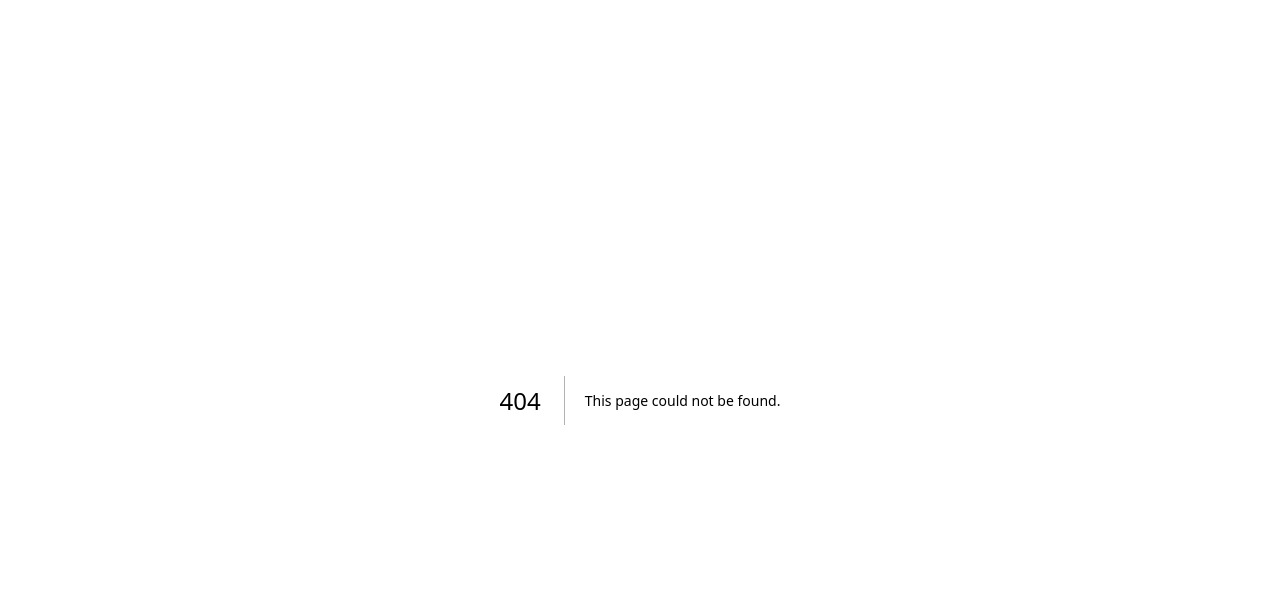
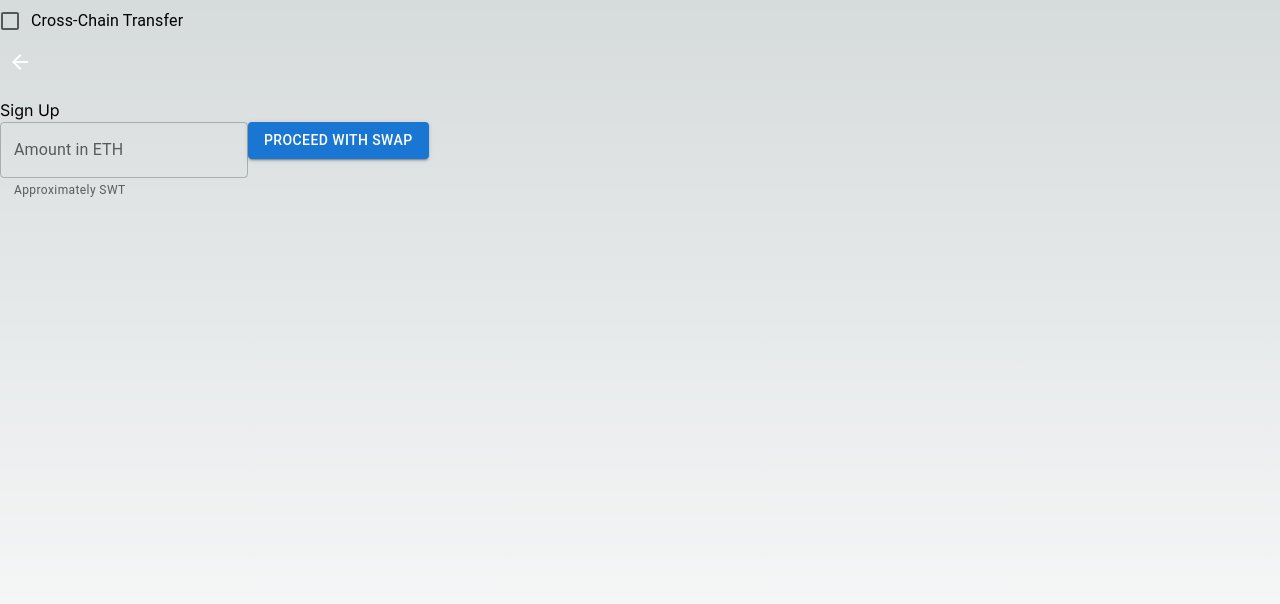
Before and after one commit to zhaopeng24/wallet-ui, a Next.js app: page /pages in a window 1280 px wide. Before the commit this address had no page. Shown: the top 604 px of the page. Built offline with nearby package versions, Linux system fonts and the light colour scheme.

Commit message:
swap页面设计

```diff
--- /dev/null
+++ b/app/pages/cross-chain-swap-details.js
@@ -0,0 +1,21 @@
+import React from 'react';
+import { useRouter } from 'next/router';
+import { Button, IconButton } from '@mui/material';
+import ArrowBackIcon from '@mui/icons-material/ArrowBack';
+
+const CrossChainSwapDetails = () => {
+  const router = useRouter();
+
+  return (
+    <div style={{ padding: '20px' }}>
+      <IconButton onClick={() => router.back()} style={{ marginBottom: '20px', color: '#1976d2' }}>
+        <ArrowBackIcon />
+      </IconButton>
+      <h1>Cross-Chain Swap Details</h1>
+      <p>Here are the details of your cross-chain swap transaction:</p>
+      {/* 展示跨链交易细节 */}
+    </div>
+  );
+};
+
+export default CrossChainSwapDetails;
--- /dev/null
+++ b/app/pages/swap-details.js
@@ -0,0 +1,22 @@
+
+import React from 'react';
+import { useRouter } from 'next/router';
+import { Button, IconButton } from '@mui/material';
+import ArrowBackIcon from '@mui/icons-material/ArrowBack';
+
+const SwapDetails = () => {
+  const router = useRouter();
+
+  return (
+    <div style={{ padding: '20px' }}>
+      <IconButton onClick={() => router.back()} style={{ marginBottom: '20px', color: '#1976d2' }}>
+        <ArrowBackIcon />
+      </IconButton>
+      <h1>Swap Details</h1>
+      <p>Here are the details of your swap transaction:</p>
+      {/* 展示交易细节 */}
+    </div>
+  );
+};
+
+export default SwapDetails;
--- a/components/MuiUsage.tsx
+++ b/components/MuiUsage.tsx
@@ -1,26 +1,82 @@
-import React from 'react';
-import Button from '@mui/material/Button';
+import React, { useState } from 'react';
 import IconButton from '@mui/material/IconButton';
 import ArrowBackIcon from '@mui/icons-material/ArrowBack';
+import TextField from '@mui/material/TextField';
+import Button from '@mui/material/Button';
+import CheckBox from '@mui/material/CheckBox';
+import FormControlLabel from '@mui/material/FormControlLabel';
+import { useRouter } from 'next/router';
+import { ethers } from 'ethers';
 
 const MuiUsage = () => {
+  const [ethAmount, setEthAmount] = useState('');
+  const [swtAmount, setSwtAmount] = useState(''); // 假设 1 ETH = 3000 SWT
+  const router = useRouter();
+  const [isCrossChain, setIsCrossChain] = useState(false); // 新状态来标识是否跨链
+
   const handleGoBack = () => {
     window.history.back();
   };
 
+  const handleCrossChainChange = (event) => {
+    setIsCrossChain(event.target.checked);
+  };
+
+  const handleEthAmountChange = (event) => {
+    const amountInEth = event.target.value;
+    setEthAmount(amountInEth);
+    const amountInSwt = convertEthToSwt(amountInEth);
+    setSwtAmount(amountInSwt);
+  };
+
+  const handleSwap = () => {
+    // 根据是否跨链选择不同的页面
+    if (isCrossChain) {
+      // 进入跨链交易详情页面
+      router.push('/cross-chain-swap-details');
+    } else {
+      // 进入普通交易详情页面
+      router.push('/swap-details');
+    }
+  };
+
+  const convertEthToSwt = (amountInEth) => {
+    // 这里使用静态的汇率示例，1 ETH = 3000 SWT
+    return amountInEth * 3000;
+  };
+
   return (
     <div>
-      <div style= {{ display: 'flex', justifyContent: 'flex-start', alignItems: 'center',marginBottom: 16 }}>
-        <IconButton onClick= {handleGoBack}>
-        <ArrowBackIcon />
+            <div>
+        <FormControlLabel
+          control={
+            <CheckBox
+              checked={isCrossChain}
+              onChange={handleCrossChainChange}
+              name="crossChainCheckbox"
+              color="primary"
+            />
+          }
+          label="Cross-Chain Transfer"/>
+      </div>
+      <div style={{ display: 'flex', justifyContent: 'flex-start', alignItems: 'center', marginBottom: 16 }}>
+        <IconButton onClick={handleGoBack} style={{ color: 'white' }}>
+          <ArrowBackIcon />
         </IconButton>
-        </div>
-      <p>Sign Up </p>
-    <Button variant='contained' className='text-red-700'>
-      Hello world
-    </Button>
+      </div>
+      <p>Sign Up</p>
+      <TextField
+        label="Amount in ETH"
+        type="number"
+        value={ethAmount}
+        onChange={handleEthAmountChange}
+        helperText={`Approximately ${swtAmount} SWT`}
+      />
+      <Button variant='contained' className='text-red-700' onClick={handleSwap}>
+        proceed with Swap
+      </Button>
     </div>
-  )
+  );
 }
 
-export default MuiUsage
+export default MuiUsage;
```
Also changed, not shown: app/pages/page.tsx (renamed from app/page.tsx).
